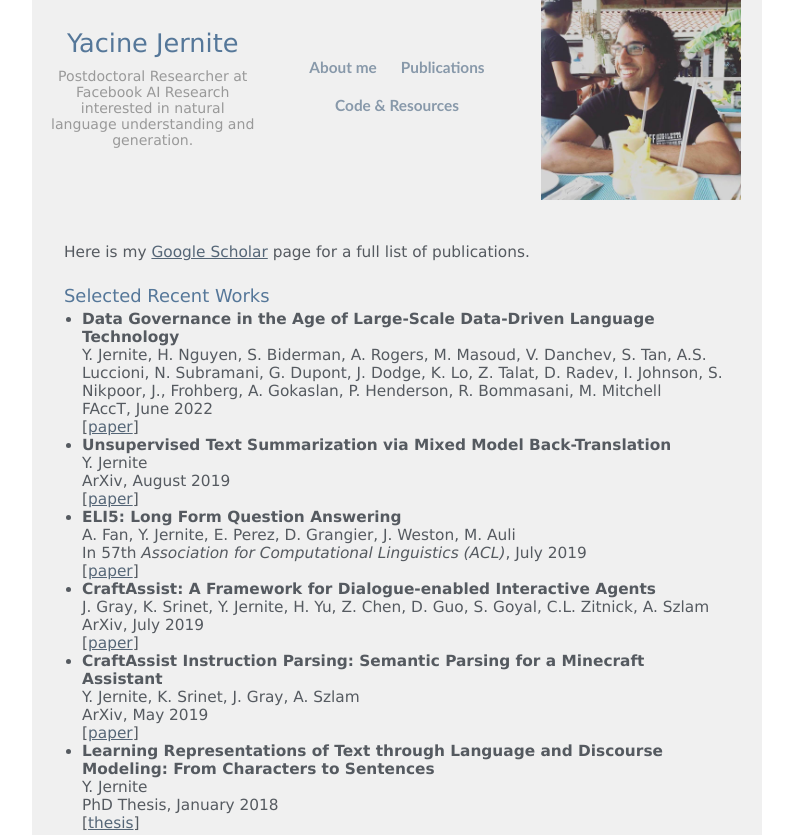
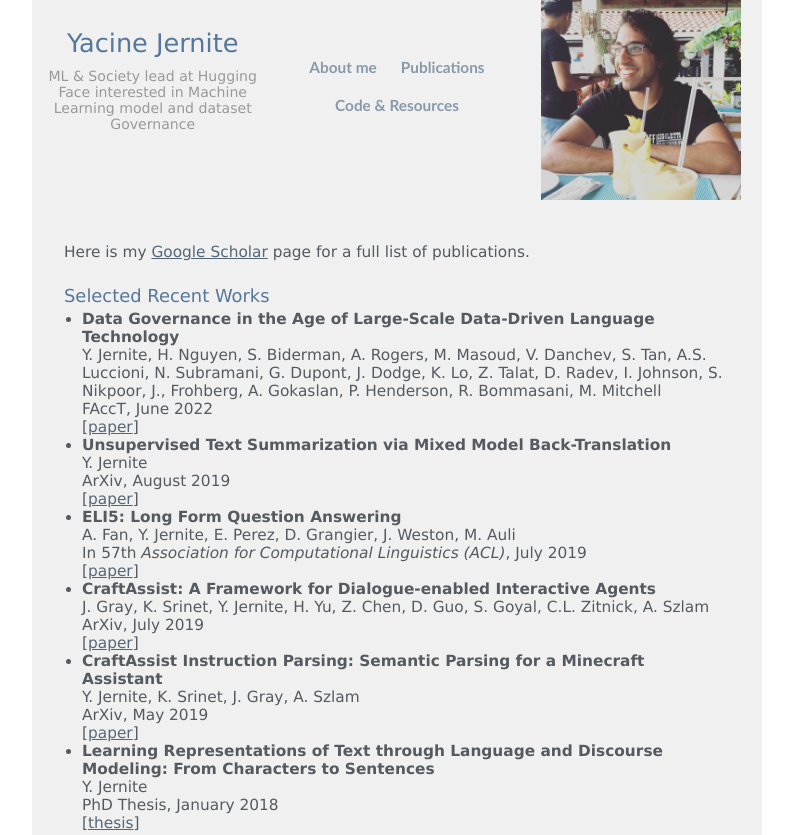
Before and after one commit to yjernite/yjernite.github.io, a plain HTML site: page publications.html in a window 1280 px wide. Shown: the top 835 px of the page, without its empty margins (243-1036 px from the left). Drawn offline with Linux system fonts and the light colour scheme.

Commit message:
Update publications.html

```diff
--- a/publications.html
+++ b/publications.html
@@ -15,7 +15,7 @@
 
 		<div class="title">
 			<h1>Yacine Jernite</h1>
-			<h2>Postdoctoral Researcher at Facebook AI Research interested in natural language understanding and generation.</h2>
+			<h2>ML & Society lead at Hugging Face interested in Machine Learning model and dataset Governance</h2>
 		</div>
 
 		<div class="menu">
```
